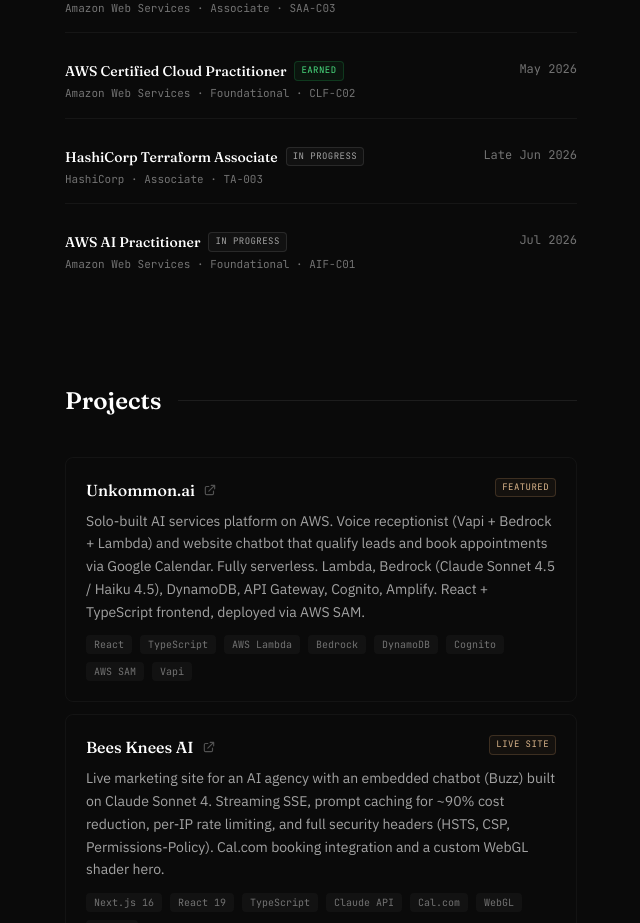
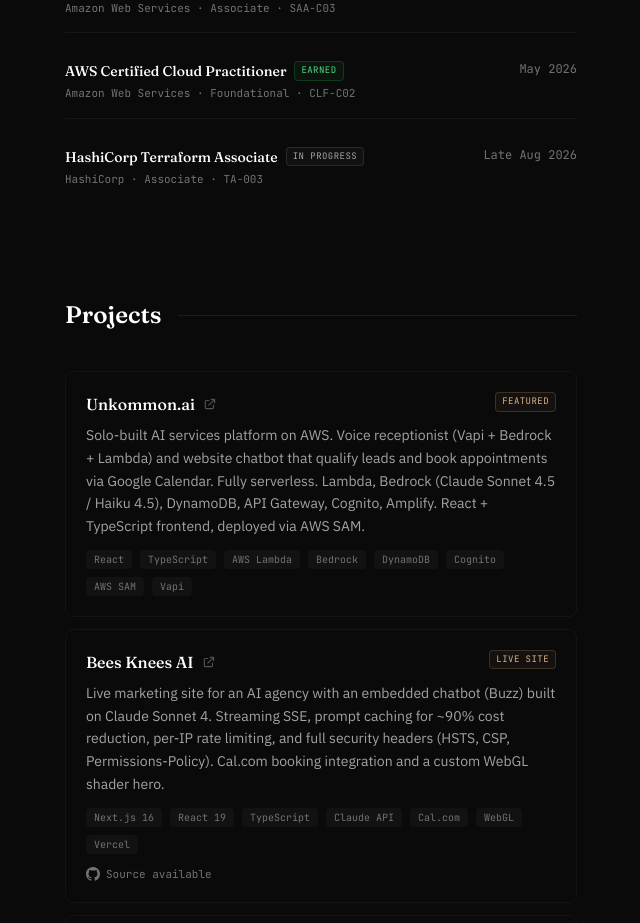
Before and after one commit to medysaly/mehdi-portfolio, a Next.js app: page / in a window 1280 px wide. Shown: the part 1420-2343 px from the top of the page, without its empty margins (607-1247 px from the left). Built offline with nearby package versions, Linux system fonts and the light colour scheme.

Commit message:
Push Terraform Associate to late August; remove AWS AI Practitioner for now

```diff
--- a/src/components/Certifications.tsx
+++ b/src/components/Certifications.tsx
@@ -33,16 +33,8 @@
     name: "HashiCorp Terraform Associate",
     issuer: "HashiCorp",
     level: "Associate",
-    date: "Late Jun 2026",
+    date: "Late Aug 2026",
     code: "TA-003",
-    status: "in-progress",
-  },
-  {
-    name: "AWS AI Practitioner",
-    issuer: "Amazon Web Services",
-    level: "Foundational",
-    date: "Jul 2026",
-    code: "AIF-C01",
     status: "in-progress",
   },
 ];
```
